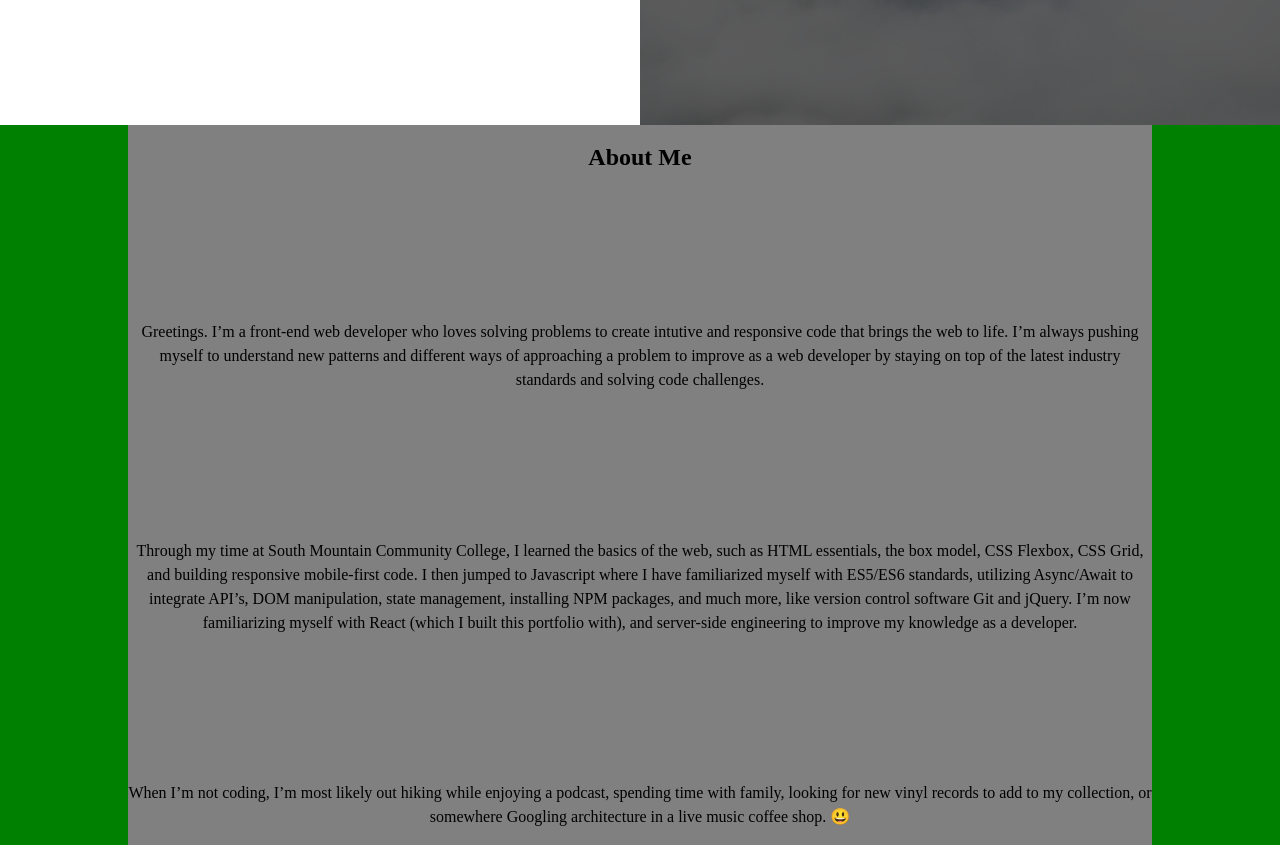
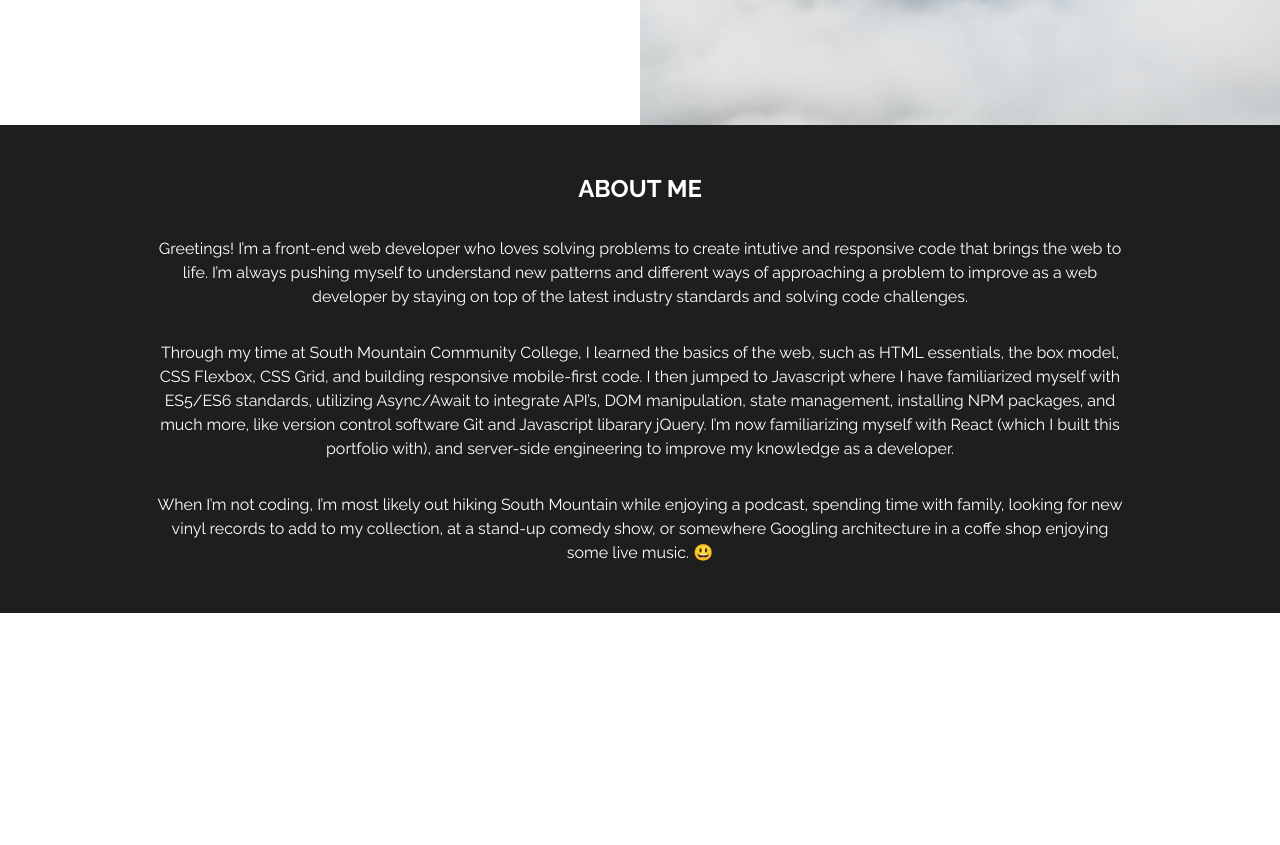
Before and after one commit to AtkinYo/my-portfolio, a React (Create React App) app: page / in a window 1280 px wide. Shown: the part 760-1605 px from the top of the page. After the commit the page ends 1373 px from the top, so only its background shows below. Built offline with nearby package versions, Linux system fonts and the light colour scheme.

Commit message:
About me section complete

```diff
--- a/src/App.css
+++ b/src/App.css
@@ -1,6 +1,9 @@
+@import url('https://fonts.googleapis.com/css2?family=Raleway:wght@100;200;300;400;500;600;700;800;900&display=swap');
+
 body {
   margin: 0;
   padding: 0;
+  font-family: 'Raleway', sans-serif;
 }
 
 * {
--- a/src/Components/AboutMe/AboutMe.js
+++ b/src/Components/AboutMe/AboutMe.js
@@ -1,18 +1,38 @@
-import { AboutMeContainer, AboutMeText } from "../Styles/StyledAboutMe";
+import { AboutMeContainer, AboutMeText } from '../Styles/StyledAboutMe';
 
 export default function AboutMe() {
-
   return (
     <AboutMeContainer>
       <AboutMeText>
         <h2>About Me</h2>
-                <p>Greetings. I’m a front-end web developer who loves solving problems to create intutive and responsive code that brings the web to life. I’m always pushing myself to understand new patterns  and different ways of approaching a problem to improve as a web developer by staying on top of the latest industry standards and solving code challenges.</p>
+        <p>
+          Greetings! I’m a front-end web developer who loves solving problems to
+          create intutive and responsive code that brings the web to life. I’m
+          always pushing myself to understand new patterns and different ways of
+          approaching a problem to improve as a web developer by staying on top
+          of the latest industry standards and solving code challenges.
+        </p>
 
-                <p>Through my time at South Mountain Community College, I learned the basics of the web, such as HTML essentials, the box model, CSS Flexbox, CSS Grid, and building responsive mobile-first code. I then jumped to Javascript where I have familiarized myself with ES5/ES6 standards, utilizing Async/Await to integrate API’s, DOM manipulation, state management, installing NPM packages, and much more, like version control software Git and jQuery. I’m now familiarizing myself with React (which I built this portfolio with), and server-side engineering to improve my knowledge as a developer.</p>
+        <p>
+          Through my time at South Mountain Community College, I learned the
+          basics of the web, such as HTML essentials, the box model, CSS
+          Flexbox, CSS Grid, and building responsive mobile-first code. I then
+          jumped to Javascript where I have familiarized myself with ES5/ES6
+          standards, utilizing Async/Await to integrate API’s, DOM manipulation,
+          state management, installing NPM packages, and much more, like version
+          control software Git and Javascript libarary jQuery. I’m now
+          familiarizing myself with React (which I built this portfolio with),
+          and server-side engineering to improve my knowledge as a developer.
+        </p>
 
-                <p>When I’m not coding, I’m most likely out hiking while enjoying a podcast, spending time with family, looking for new vinyl records to add to my collection, or somewhere Googling architecture in a live music coffee shop. 😃</p>
+        <p>
+          When I’m not coding, I’m most likely out hiking South Mountain while
+          enjoying a podcast, spending time with family, looking for new vinyl
+          records to add to my collection, at a stand-up comedy show, or
+          somewhere Googling architecture in a coffe shop enjoying some live
+          music. 😃
+        </p>
       </AboutMeText>
     </AboutMeContainer>
-    )
-
+  );
 }
--- a/src/Components/Navbar/Navbar.style.js
+++ b/src/Components/Navbar/Navbar.style.js
@@ -6,7 +6,7 @@ export const MobileNavbar = styled(Navbar)`
   width: 100%;
   height: 8vh;
   background-color: #000;
-  color: blue;
+  color: #fff;
   display: flex;
   justify-content: flex-end;
   align-items: center;
--- a/src/Components/Styles/StyledAboutMe.js
+++ b/src/Components/Styles/StyledAboutMe.js
@@ -2,12 +2,21 @@ import styled from 'styled-components';
 
 export const AboutMeContainer = styled.div`
   width: 100%;
-  height: 90vh;
-  background-color: green;
+  height: 100%;
+  padding: 2rem;
+  background-color: #1e1e1e;
+  color: #fff;
+
+  h2 {
+    text-transform: uppercase;
+  }
+
+  p {
+    line-height: 1.5rem;
+  }
 `;
 
 export const AboutMeText = styled.div`
-  background-color: grey;
   width: 80%;
   height: 100%;
   margin: 0 auto;
--- a/src/Components/Styles/StyledHeaderSection.js
+++ b/src/Components/Styles/StyledHeaderSection.js
@@ -35,6 +35,10 @@ export const HeaderLeft = styled.div`
     height: 100%;
     opacity: 0.6;
     background-color: #000;
+
+    @media (min-width: 991px) {
+      display: none;
+    }
   }
 `;
 
```
Lines whose indentation alone changed are shown as unchanged.
